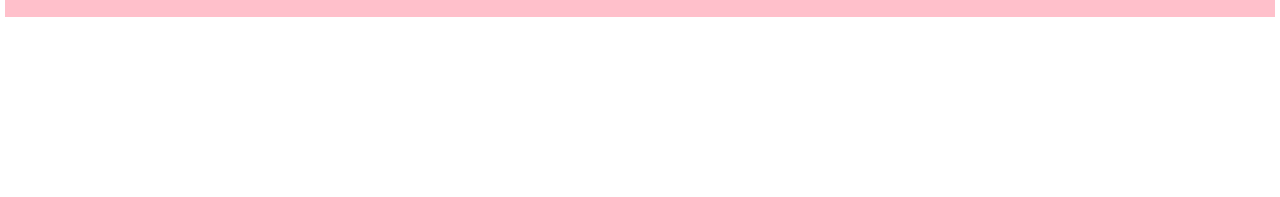
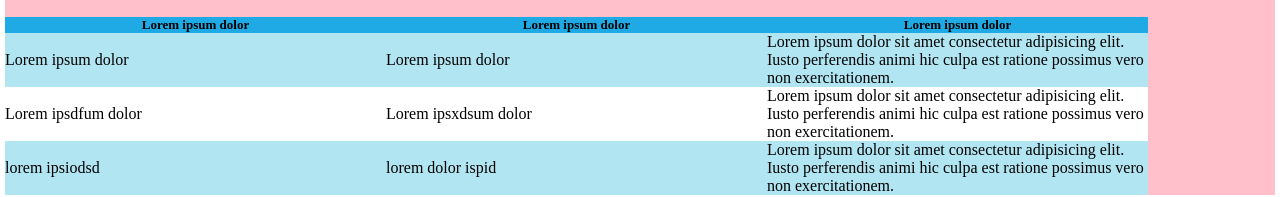
Before and after one commit to jacoposergio/html-css-booleaner, a plain HTML site: page index.html in a window 1280 px wide. Shown: the part 811-1008 px from the top of the page. Before the commit the page ends 833 px from the top, so only its background shows below. Drawn offline with Linux system fonts and the light colour scheme.

Commit message:
tabella finita

```diff
--- a/css/index.css
+++ b/css/index.css
@@ -81,3 +81,21 @@
    .listapuntata{
       padding: 20px;
    }
+
+  /* impostazioni grafiche della tabella  */
+       table{
+        border-spacing:0;
+        width: 90%;
+       }
+
+        th{
+            width: 20%;;
+            font-size: small;
+            background-color: hsl(198deg 79% 51%);
+           }
+        tr.pari{
+        background-color: hsl(192deg 71% 82%);
+        }
+        tr.dispari{
+        background-color:rgb(255, 255, 255);
+        }
--- a/index.html
+++ b/index.html
@@ -56,6 +56,39 @@
                 <li>Lorem ipsum dolor sit amet, consectetur adipisicing elit. Dignissimos architecto voluptate expedita dolor recusandae cumque consequatur saepe</li>
            </ul>
          </div>
+
+          <!-- tabella dell'articolo -->
+          <table>
+            <!-- Intestazione tabella -->
+            <thead>
+                <tr>
+                    <th>Lorem ipsum dolor</th>
+                    <th>Lorem ipsum dolor</th>
+                    <th>Lorem ipsum dolor</th>
+                </tr>
+            </thead>
+
+            <!-- Corpo tabella -->
+            <tbody>
+                <tr class="pari">
+                    <td>Lorem ipsum dolor</td>
+                    <td>Lorem ipsum dolor</td>
+                    <td>Lorem ipsum dolor sit amet consectetur adipisicing elit. Iusto perferendis animi hic culpa est ratione possimus vero non exercitationem.</td>
+                </tr>
+
+                <tr class="dispari">
+                    <td>Lorem ipsdfum dolor</td>
+                    <td>Lorem ipsxdsum dolor</td>
+                    <td>Lorem ipsum dolor sit amet consectetur adipisicing elit. Iusto perferendis animi hic culpa est ratione possimus vero non exercitationem.</td>
+                </tr>
+
+                <tr class="pari">
+                    <td>lorem ipsiodsd</td>
+                    <td>lorem dolor ispid</td>
+                    <td>Lorem ipsum dolor sit amet consectetur adipisicing elit. Iusto perferendis animi hic culpa est ratione possimus vero non exercitationem.</td>
+                </tr>
+            </tbody>
+        </table>
     </main>
     <footer>
          <!-- potrebbero interessarti... -->
```
